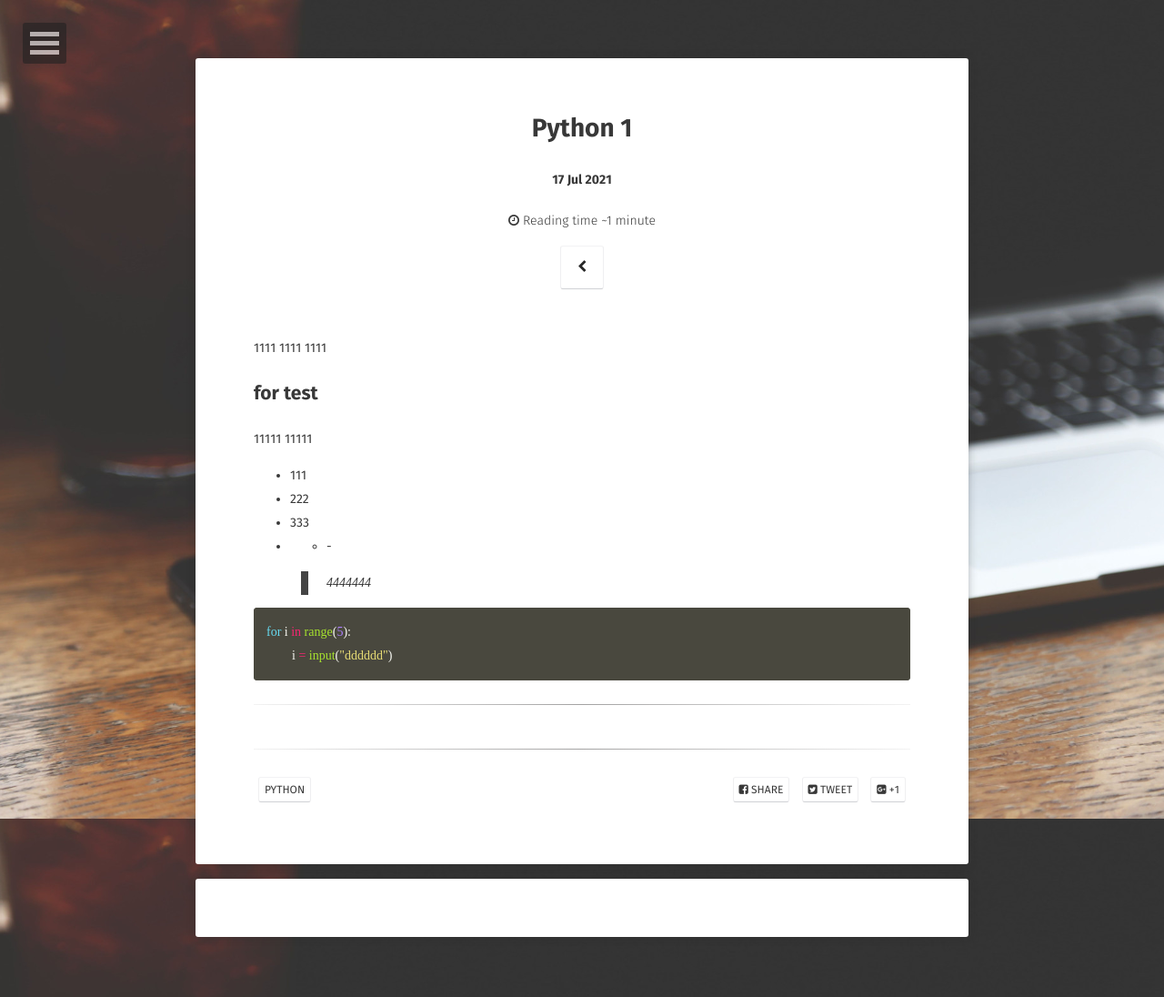
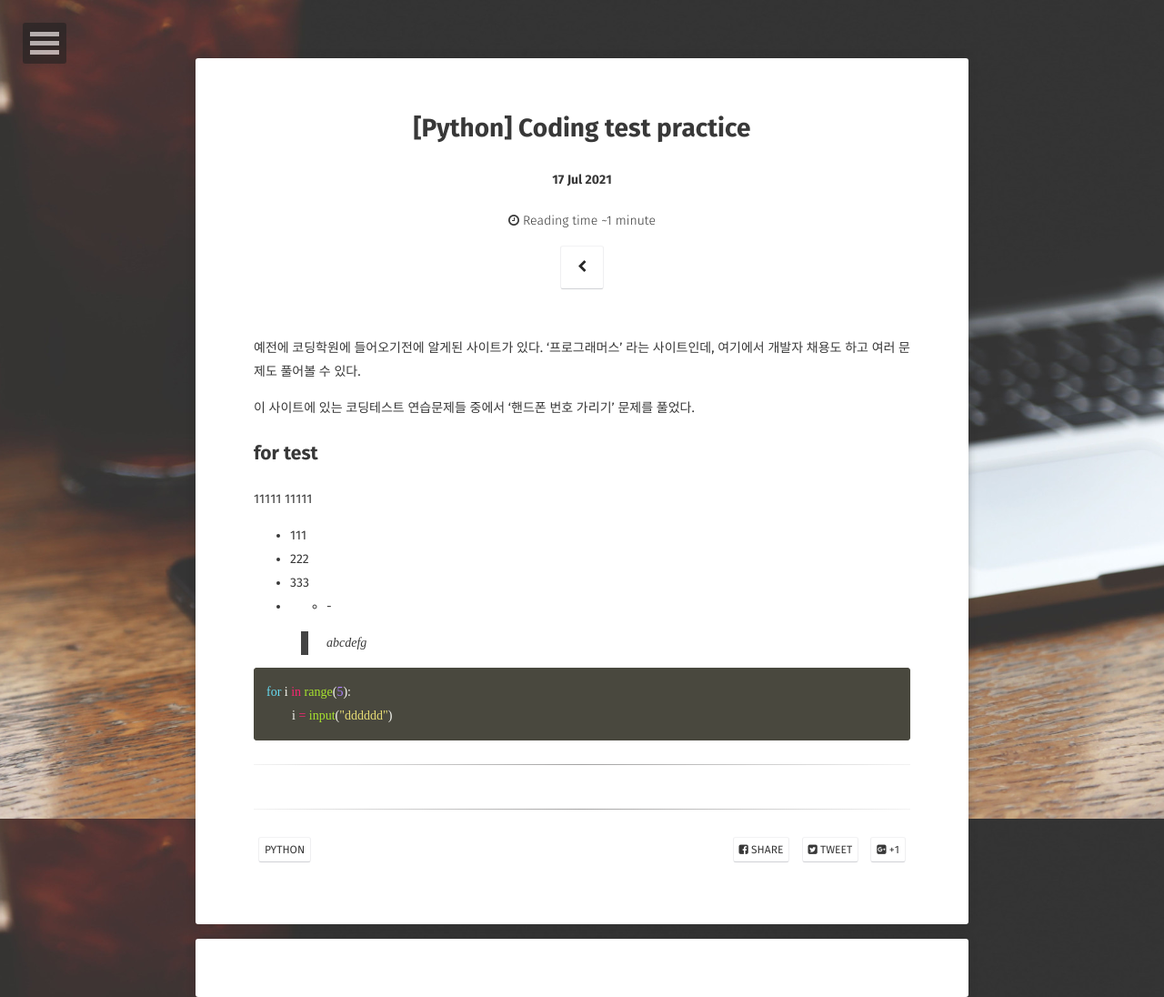
Before and after one commit to minhk05/minhk05.github.com, a Jekyll site: the page built from _posts/python/2021-07-17-ProjectOne.md, in a window 1280 px wide. Shown: the whole page at 91% size. Built offline with Jekyll 4.4.1, drawn with Linux system fonts in a browser that asks for light colours; some web fonts are replaced; comment, search, counter and statistics services are not loaded.

Commit message:
Update 2021-07-17-ProjectOne.md

````diff
--- a/_posts/python/2021-07-17-ProjectOne.md
+++ b/_posts/python/2021-07-17-ProjectOne.md
@@ -1,14 +1,15 @@
 ---
 layout: post
-title: "Python 1"
+title: "[Python] Coding test practice"
 date: 2021-07-17
-excerpt: "Python first project"
+excerpt: "First coding test practice"
 tags: [python]
 comments: true
 ---
-1111
-1111
-1111
+예전에 코딩학원에 들어오기전에 알게된 사이트가 있다.
+'프로그래머스' 라는 사이트인데, 여기에서 개발자 채용도 하고 여러 문제도 풀어볼 수 있다.
+
+이 사이트에 있는 코딩테스트 연습문제들 중에서 '핸드폰 번호 가리기' 문제를 풀었다.
 
 ## for test
 
@@ -19,7 +20,7 @@ comments: true
 * 222
 * 333
 - - -
-> 4444444
+> abcdefg
 
 ```py
 for i in range(5):
````
